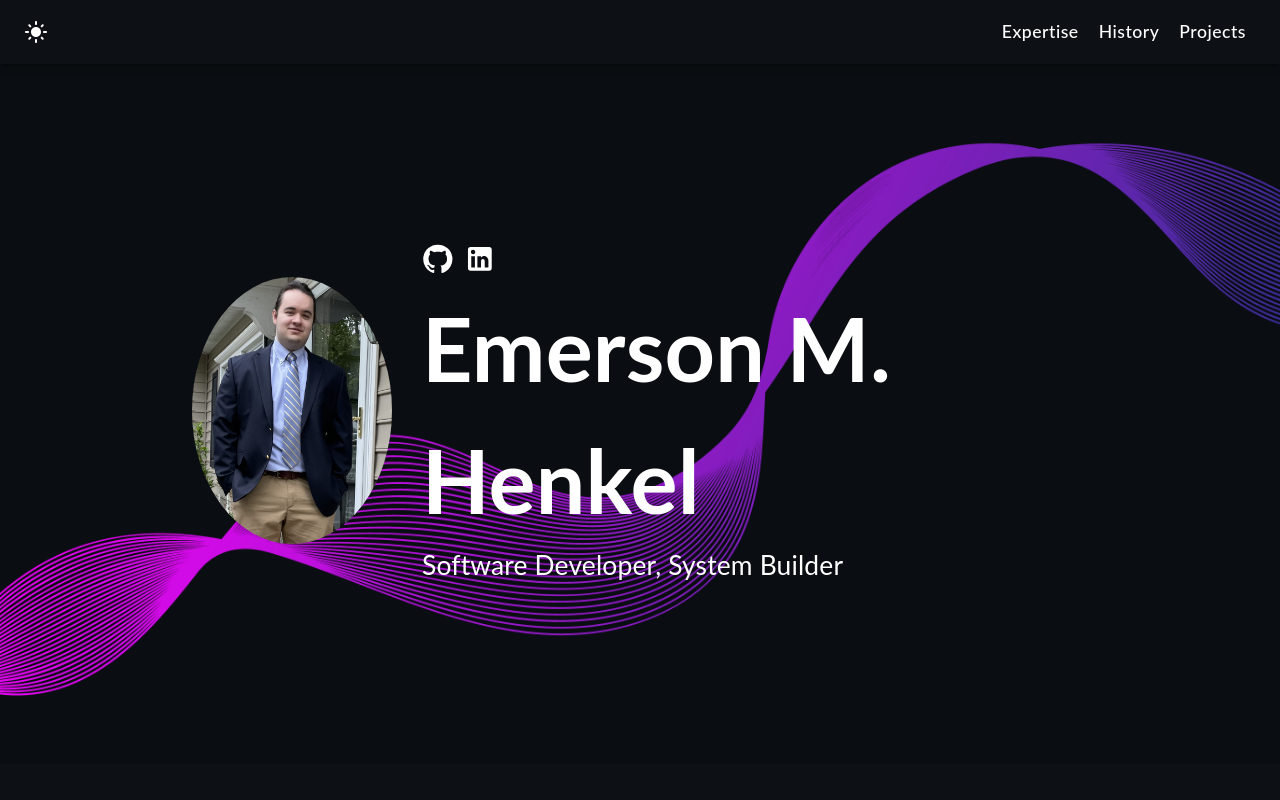
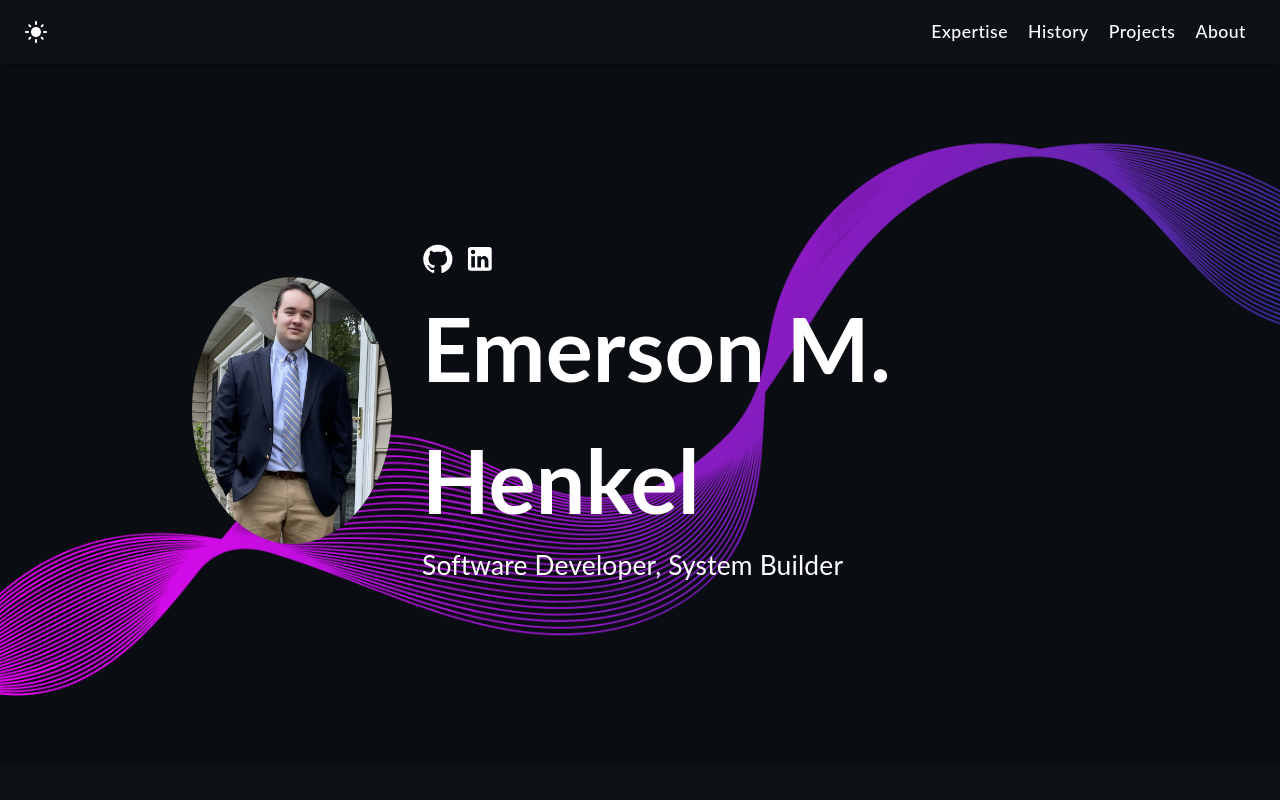
Before and after one commit to emm-henkel/react-portfolio-update, a React (Create React App) app: page / in a window 1280 px wide. Shown: the top 800 px of the page. Built offline with nearby package versions, Linux system fonts and the light colour scheme.

Commit message:
adjusting navbar

```diff
--- a/src/components/Navigation.tsx
+++ b/src/components/Navigation.tsx
@@ -17,7 +17,7 @@ import MenuIcon from '@mui/icons-material/Menu';
 import Toolbar from '@mui/material/Toolbar';
 
 const drawerWidth = 240;
-const navItems = [['Expertise', 'expertise'], ['History', 'history'], ['Projects', 'projects'],
+const navItems = [['Expertise', 'expertise'], ['History', 'history'], ['Projects', 'projects'], ['About', 'about']
 // ['Contact', 'contact']
 ];
 
```
